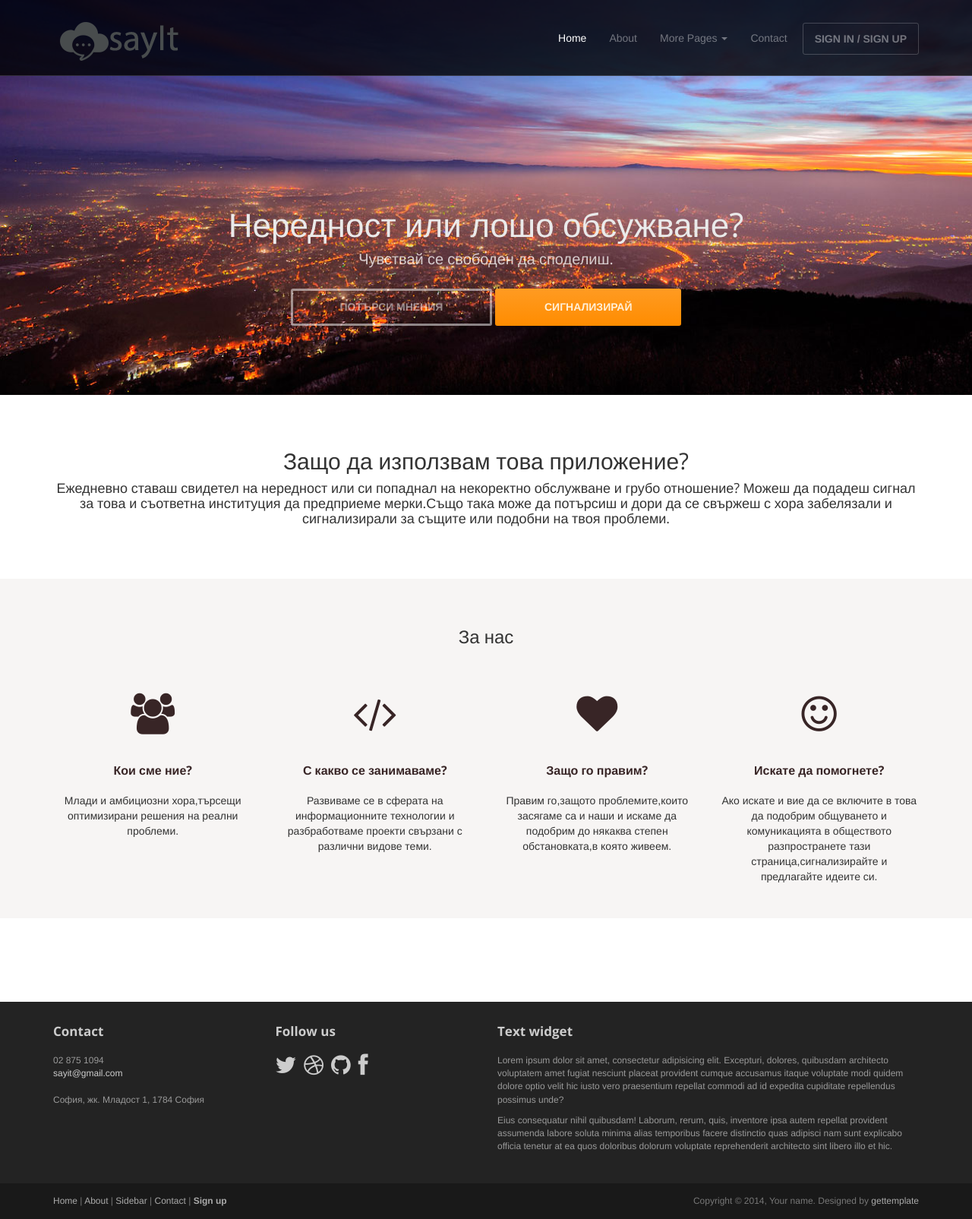
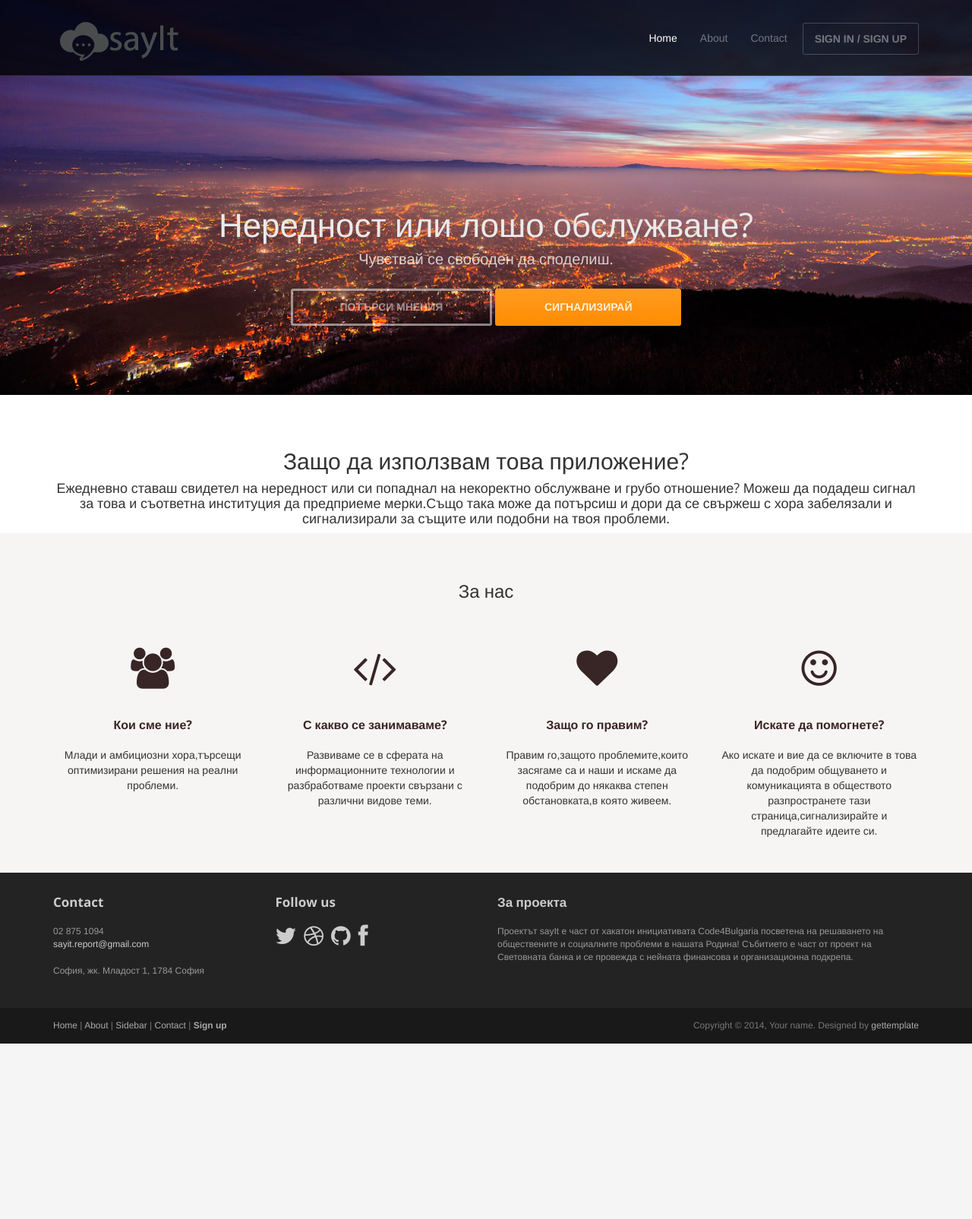
Before and after one commit to RKostadinov/Code4Bulgaria, a PHP site: page / in a window 1280 px wide. Shown: the whole page at 76% size. After the commit the page ends 1374 px from the top, so only its background shows below. Run offline with PHP 8.4, Linux system fonts and the light colour scheme; some libraries are stand-ins or nearby versions.

Commit message:
Deleting about.html contact.html and some menu changes

```diff
--- a/assets/css/main.css
+++ b/assets/css/main.css
@@ -43,7 +43,6 @@ ul.list-spaces li{ margin-bottom:10px; }
 
 /* Helpers */
 .container-full { margin: 0 auto; width: 100%; }
-.top-space { margin-top: 60px; }
 .top-margin { margin-top:20px; }
 
 img { max-width:100%; }
--- /dev/null
+++ b/assets/js/scroll.js
@@ -0,0 +1,14 @@
+$(function() {
+  $('a[href*=#]:not([href=#])').click(function() {
+    if (location.pathname.replace(/^\//,'') == this.pathname.replace(/^\//,'') && location.hostname == this.hostname) {
+      var target = $(this.hash);
+      target = target.length ? target : $('[name=' + this.hash.slice(1) +']');
+      if (target.length) {
+        $('html,body').animate({
+          scrollTop: target.offset().top
+        }, 1000);
+        return false;
+      }
+    }
+  });
+});
--- a/index.html
+++ b/index.html
@@ -6,7 +6,7 @@
 	<meta name="description" content="">
 	<meta name="author"      content="Sergey Pozhilov (GetTemplate.com)">
 
-	<title>Progressus - Free business bootstrap template by GetTemplate</title>
+	<title>sayIt</title>
 
 	<link rel="shortcut icon" href="assets/images/gt_favicon.png">
 
@@ -38,15 +38,8 @@
 			<div class="navbar-collapse collapse">
 				<ul class="nav navbar-nav pull-right">
 					<li class="active"><a href="#">Home</a></li>
-					<li><a href="about.html">About</a></li>
-					<li class="dropdown">
-						<a href="#" class="dropdown-toggle" data-toggle="dropdown">More Pages <b class="caret"></b></a>
-						<ul class="dropdown-menu">
-							<li><a href="sidebar-left.html">Left Sidebar</a></li>
-							<li class="active"><a href="sidebar-right.html">Right Sidebar</a></li>
-						</ul>
-					</li>
-					<li><a href="contact.html">Contact</a></li>
+					<li><a href="#about_button">About</a></li>
+					<li><a href="#footer">Contact</a></li>
 					<li><a class="btn" href="signin.html">SIGN IN / SIGN UP</a></li>
 				</ul>
 			</div><!--/.nav-collapse -->
@@ -58,7 +51,7 @@
 	<header id="head">
 		<div class="container">
 			<div class="row">
-				<h1 class="lead">Нередност или лошо обсужване?</h1>
+				<h1 class="lead">Нередност или лошо обслужване?</h1>
 				<p class="tagline">Чувствай се свободен да споделиш.</p>
 			</div>
 				<p><a class="btn btn-default btn-lg" role="button">ПОТЪРСИ МНЕНИЯ</a> <a href="signal.html"class="btn btn-action btn-lg" role="button">СИГНАЛИЗИРАЙ</a></p>
@@ -73,16 +66,16 @@
 		<h2 class="thin">Защо да използвам това приложение?</h2>
 		<h4>Ежедневно ставаш свидетел на нередност или си попаднал на некоректно обслужване и грубо отношение?
 			Можеш да подадеш сигнал за това и съответна институция да предприеме мерки.Също така може да потърсиш и дори да се свържеш с хора забелязали и сигнализирали за същите или подобни на твоя проблеми. </h4>
-
+<!--
 		<p class="text-muted">
 
 
-		</p>
+		</p> -->
 	</div>
 	<!-- /Intro-->
 
 	<!-- Highlights - jumbotron -->
-	<div class="jumbotron top-space">
+	<div class="jumbotron top-space" id="about_button">
 		<div class="container">
 
 			<h3 class="text-center thin">За нас</h3>
@@ -116,69 +109,9 @@
 
 		</div>
 	</div>
-	<!-- /Highlights -->
-
-	<!-- container -->
-<!-- 	<div class="container">
-
-		<h2 class="text-center top-space">Frequently Asked Questions</h2>
-		<br>
-
-		<div class="row">
-			<div class="col-sm-6">
-				<h3>Which code editor would you recommend?</h3>
-				<p>I'd highly recommend you <a href="http://www.sublimetext.com/">Sublime Text</a> - a free to try text editor which I'm using daily. Awesome tool!</p>
-			</div>
-			<div class="col-sm-6">
-				<h3>Nice header. Where do I find more images like that one?</h3>
-				<p>
-					Well, there are thousands of stock art galleries, but personally,
-					I prefer to use photos from these sites: <a href="http://unsplash.com">Unsplash.com</a>
-					and <a href="http://www.flickr.com/creativecommons/by-2.0/tags/">Flickr - Creative Commons</a></p>
-			</div>
-		</div> <!-- /row -->
-
-<!-- 		<div class="row">
-			<div class="col-sm-6">
-				<h3>Can I use it to build a site for my client?</h3>
-				<p>
-					Yes, you can. You may use this template for any purpose, just don't forget about the <a href="http://creativecommons.org/licenses/by/3.0/">license</a>,
-					which says: "You must give appropriate credit", i.e. you must provide the name of the creator and a link to the original template in your work.
-				</p>
-			</div>
-			<div class="col-sm-6">
-				<h3>Can you customize this template for me?</h3>
-				<p>Yes, I can. Please drop me a line to sergey-at-pozhilov.com and describe your needs in details. Please note, my services are not cheap.</p>
-			</div>
-		</div> <!-- /row -->
-
-<!-- 		<div class="jumbotron top-space">
-			<h4>Dicta, nostrum nemo soluta sapiente sit dolor quae voluptas quidem doloribus recusandae facere magni ullam suscipit sunt atque rerum eaque iusto facilis esse nam veniam incidunt officia perspiciatis at voluptatibus. Libero, aliquid illum possimus numquam fuga.</h4>
-     		<p class="text-right"><a class="btn btn-primary btn-large">Learn more »</a></p>
-  		</div>
-
-</div>  -->	<!-- /container -->
-
-	<!-- Social links. @TODO: replace by link/instructions in template -->
-	<section id="social">
-		<div class="container">
-			<div class="wrapper clearfix">
-				<!-- AddThis Button BEGIN -->
-				<div class="addthis_toolbox addthis_default_style">
-				<a class="addthis_button_facebook_like" fb:like:layout="button_count"></a>
-				<a class="addthis_button_tweet"></a>
-				<a class="addthis_button_linkedin_counter"></a>
-				<a class="addthis_button_google_plusone" g:plusone:size="medium"></a>
-				</div>
-				<!-- AddThis Button END -->
-			</div>
-		</div>
-	</section>
-	<!-- /social links -->
 
 
 	<footer id="footer" class="top-space">
-
 		<div class="footer1">
 			<div class="container">
 				<div class="row">
@@ -186,7 +119,7 @@
 						<h3 class="widget-title">Contact</h3>
 						<div class="widget-body">
 							<p>02 875 1094<br>
-								<a href="mailto:#">sayit@gmail.com</a><br>
+								<a href="mailto:#">sayit.report@gmail.com</a><br>
 								<br>
 								София, жк. Младост 1, 1784 София
 							</p>
@@ -206,10 +139,10 @@
 					</div>
 
 					<div class="col-md-6 widget">
-						<h3 class="widget-title">Text widget</h3>
+						<h3 class="widget-title">За проекта</h3>
 						<div class="widget-body">
-							<p>Lorem ipsum dolor sit amet, consectetur adipisicing elit. Excepturi, dolores, quibusdam architecto voluptatem amet fugiat nesciunt placeat provident cumque accusamus itaque voluptate modi quidem dolore optio velit hic iusto vero praesentium repellat commodi ad id expedita cupiditate repellendus possimus unde?</p>
-							<p>Eius consequatur nihil quibusdam! Laborum, rerum, quis, inventore ipsa autem repellat provident assumenda labore soluta minima alias temporibus facere distinctio quas adipisci nam sunt explicabo officia tenetur at ea quos doloribus dolorum voluptate reprehenderit architecto sint libero illo et hic.</p>
+							<p>Проектът sayIt е част от хакатон инициативата Code4Bulgaria посветена на  решаването на обществените и социалните проблеми в нашата Родина!
+							Събитието е част от проект на Световната банка и се провежда с нейната финансова и организационна подкрепа.</p>
 						</div>
 					</div>
 
@@ -248,9 +181,6 @@
 	</footer>
 
 
-
-
-
 	<!-- JavaScript libs are placed at the end of the document so the pages load faster -->
 	<script src="http://ajax.googleapis.com/ajax/libs/jquery/1.10.2/jquery.min.js"></script>
 	<script src="http://netdna.bootstrapcdn.com/bootstrap/3.0.0/js/bootstrap.min.js"></script>
@@ -258,5 +188,6 @@
 	<script src="assets/js/jQuery.headroom.min.js"></script>
 	<script src="assets/js/template.js"></script>
 	<script src="assets/js/buttons.js"></script>
+	<script src="assets/js/scroll.js"></script>
 </body>
 </html>
```
